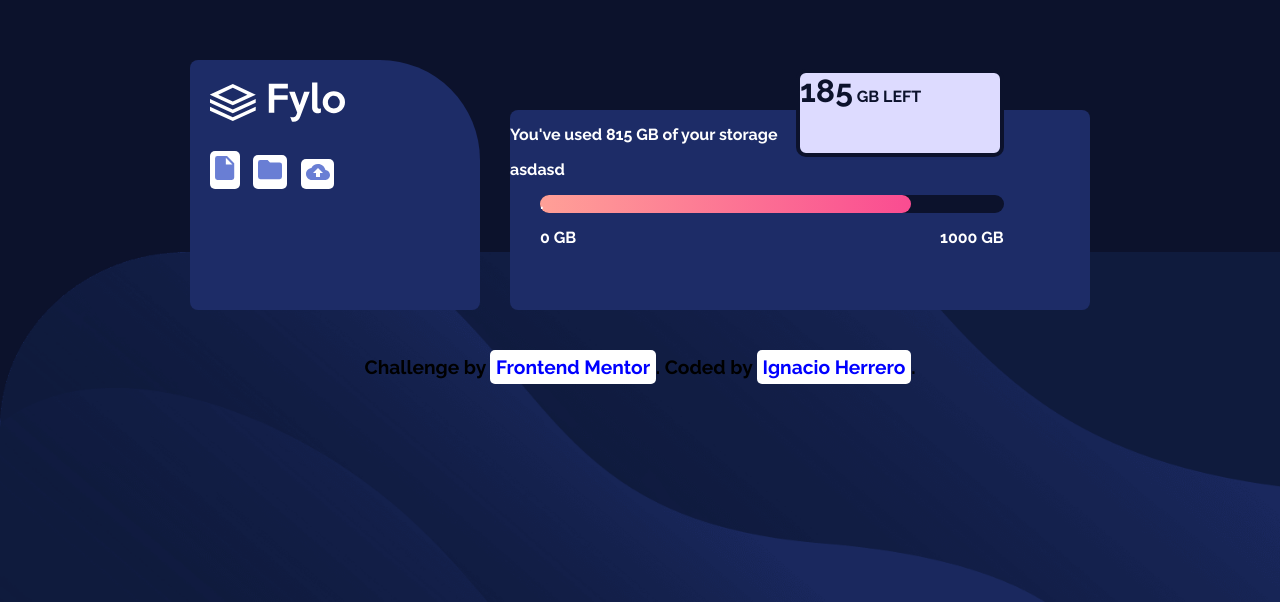
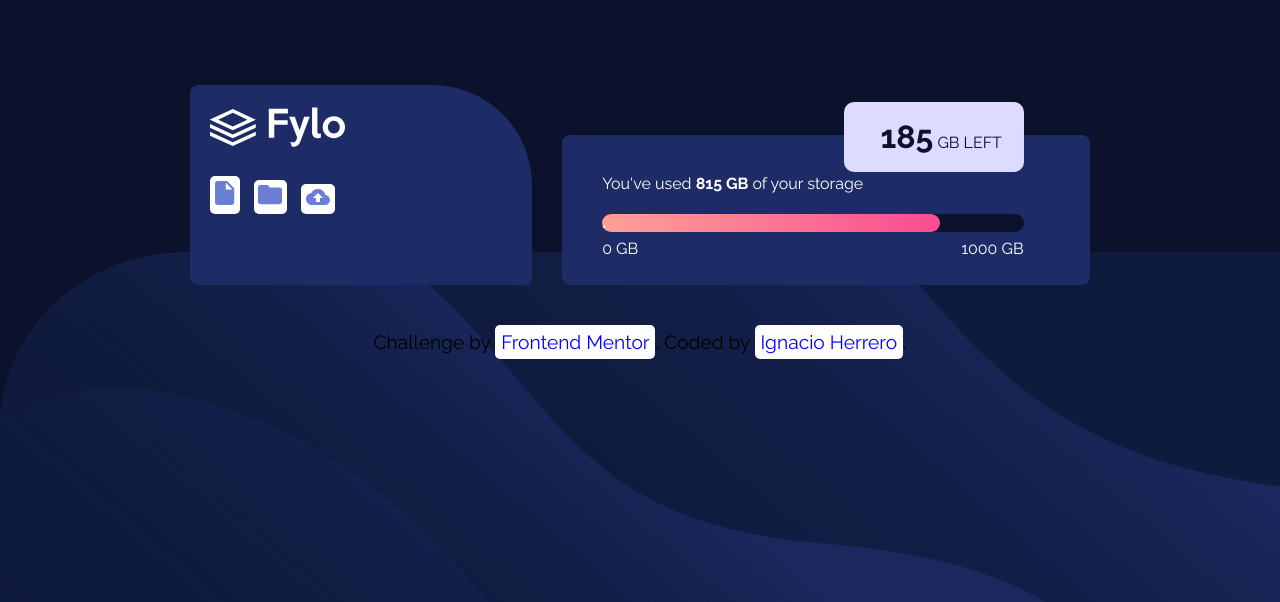
Before and after one commit to Ignaherrero/fylo-data-storage-component-master, a plain HTML site: page index.html in a window 1280 px wide. Shown: the part 198-800 px from the top of the page. Drawn offline with Linux system fonts and the light colour scheme.

Commit message:
Fix style

```diff
--- a/index.html
+++ b/index.html
@@ -5,6 +5,7 @@
   <meta charset="UTF-8">
   <meta name="viewport" content="width=device-width, initial-scale=1.0">
   <!-- displays site properly based on user's device -->
+  <link href="https://fonts.googleapis.com/css2?family=Raleway:wght@400;700&display=swap" rel="stylesheet">
   <link rel="stylesheet" href="styles.css">
   <link rel="stylesheet" href="normalize.css">
 
@@ -48,18 +49,19 @@
         </li>
       </ul>
     </div>
+
     <div class="storage">
-      <p>You've used <span>815 GB</span> of your storage</p>
-      <p>asdasd</p>
-      <div class="progress">
-        <p class="space"><span>185</span> GB LEFT</p>
-        <div class="bar"><span>.</span></div>
+      <div class="info">
+        <p>You've used <span>815 GB</span> of your storage</p>
       </div>
       <div class="progress">
-        <p class="info initial">0 GB</p>
-        <p class="info max-capacity">1000 GB</p>
+        <div class="space">
+          <p><span>185</span> GB LEFT </p>
+        </div>
+        <div class="bar"><span>.</span></div>
+        <p class=" initial">0 GB</p>
+        <p class=" max-capacity">1000 GB</p>
       </div>
-
     </div>
   </div>
 
--- a/styles.css
+++ b/styles.css
@@ -1,11 +1,10 @@
-@import url('https://fonts.googleapis.com/css2?family=Raleway:ital,wght@0,700;1,400&display=swap');
-
 :root {
   font-family: 'Raleway', sans-serif;
   --Pale-Blue: hsl(243, 100%, 93%);
   --Grayish-Blue: hsl(229, 7%, 55%);
   --Dark-Blue: hsl(228, 56%, 26%);
   --Very-Dark-Blue: hsl(229, 57%, 11%);
+  --margen-lefth: 40px;
 }
 
 html {
@@ -28,17 +27,21 @@ html {
 
 .menu {
   border-radius: 8px 100px 8px 8px;
-  width: 300px;
-  height: 250px;
+  width: 350px;
+  height: 200px;
   align-self: flex-end;
 }
 
 .storage {
-  width: 600px;
-  height: 200px;
+  width: 540px;
+  height: 150px;
   color: white;
   border-radius: 8px;
   align-self: flex-end;
+}
+
+.storage span {
+  font-weight: bold;
 }
 
 .progress {
@@ -47,27 +50,38 @@ html {
   border: 5px white;
   /* visibility: visible; */
   border-radius: 15px;
-
   position: relative;
-  left: 30px;
+  left: var(--margen-lefth)
 }
 
 .space {
   position: absolute;
   right: 0px;
-  width: 200px;
-  height: 80px;
-  font-size: 2em;
-  bottom: 40px;
+  width: 180px;
+  height: 70px;
+  bottom: 60px;
   color: var(--Very-Dark-Blue);
   background-color: var(--Pale-Blue);
   font-size: 1em;
   border-radius: 10px;
-  border: 4px solid var(--Very-Dark-Blue)
+  /* border: 4px solid var(--Very-Dark-Blue) */
 }
 
 .space span {
   font-size: 2em;
+}
+
+.space p {
+  position: absolute;
+  top: 25%;
+  left: 20%;
+  margin: 0;
+  text-align: center;
+}
+
+.info p {
+  margin: var(--margen-lefth) 0px 20px 40px;
+
 }
 
 .title {
@@ -133,8 +147,10 @@ ul {
   transform: scale(.9);
 }
 
-.info {
-  display: inline-block;
+.initial,
+.max-capacity {
+  position: absolute;
+  top: 10px;
 }
 
 .initial {
@@ -144,7 +160,7 @@ ul {
 
 .max-capacity {
   position: absolute;
-  left: 400px;
+  left: 359px;
 }
 
 .bar {
```
